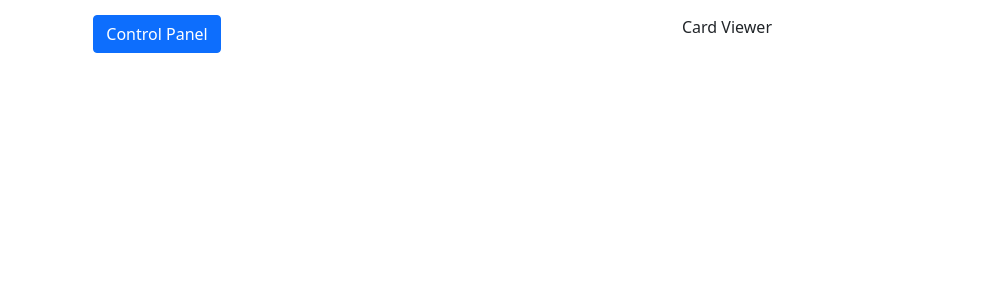
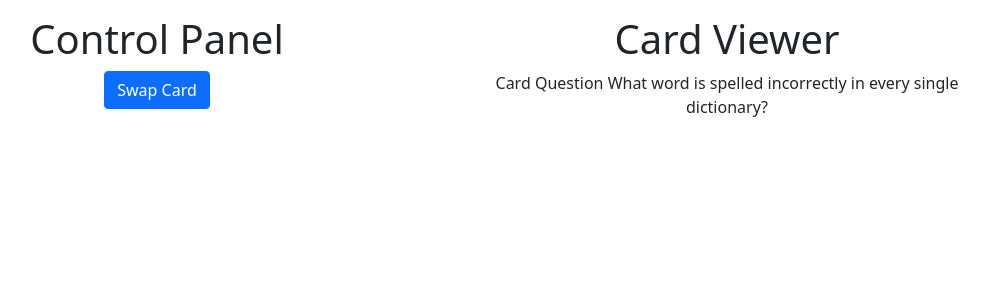
Before and after one commit to ShaozheLi123/my-app, a React (Create React App) app: page / in a window 1280 px wide. Shown: the top 300 px of the page, without its empty margins (198-1187 px from the left). Built offline with nearby package versions, Linux system fonts and the light colour scheme.

Commit message:
try to prepaer for the active card

```diff
--- a/src/App.tsx
+++ b/src/App.tsx
@@ -1,18 +1,20 @@
-import React from 'react';
+import React, { useState } from 'react';
 import './App.css';
 import CARDS from './assets/cards.json';
 import { CardViewer } from './components/CardViewer';
 import { ControlPanel } from './components/ControlPanel';
 import 'bootstrap/dist/css/bootstrap.min.css';
 import { Container, Row } from 'react-bootstrap';
+import {Card} from './interface/card'
 
 function App(): JSX.Element{
+  const [activeCard, setActiveCard] = useState<Card>(CARDS[0] as Card);
 
   return (
     <Container className="App">
       <Row>
-      <ControlPanel></ControlPanel>
-      <CardViewer></CardViewer>
+      <ControlPanel setCard={setActiveCard}></ControlPanel>
+      <CardViewer card= {activeCard}></CardViewer>
       </Row>
     </Container>
 
--- a/src/components/CardViewer.tsx
+++ b/src/components/CardViewer.tsx
@@ -1,5 +1,9 @@
 import { Col } from "react-bootstrap";
+import { Card } from "../interface/card";
 
-export function CardViewer() : JSX.Element{
-    return <Col><div>Card Viewer</div></Col>
+export function CardViewer({card}: {card: Card}) : JSX.Element{
+    return <Col>
+    <h1>Card Viewer </h1>
+    <div>Card Question {card.Question}</div>
+    </Col>
 }
--- a/src/components/ControlPanel.tsx
+++ b/src/components/ControlPanel.tsx
@@ -1,6 +1,10 @@
 import {Button, Col} from "react-bootstrap";
+import { Card } from "../interface/card";
 
 
-export function ControlPanel() : JSX.Element{
-    return <Col><Button>Control Panel</Button> </Col>
+export function ControlPanel({setCard}: {setCard: (c: Card)=>void}) : JSX.Element{
+    return <Col>
+    <h1>Control Panel </h1>
+    <Button>Swap Card</Button>
+    </Col>
 }
```
